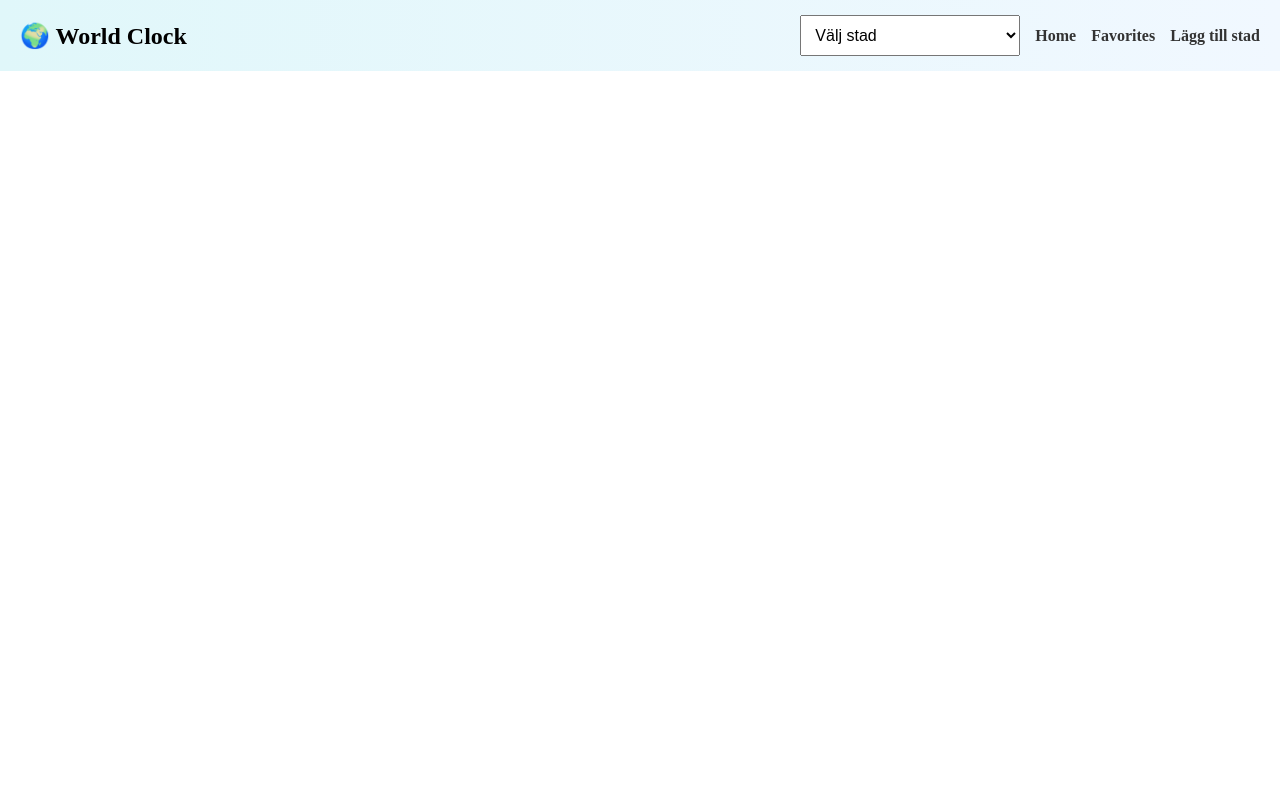
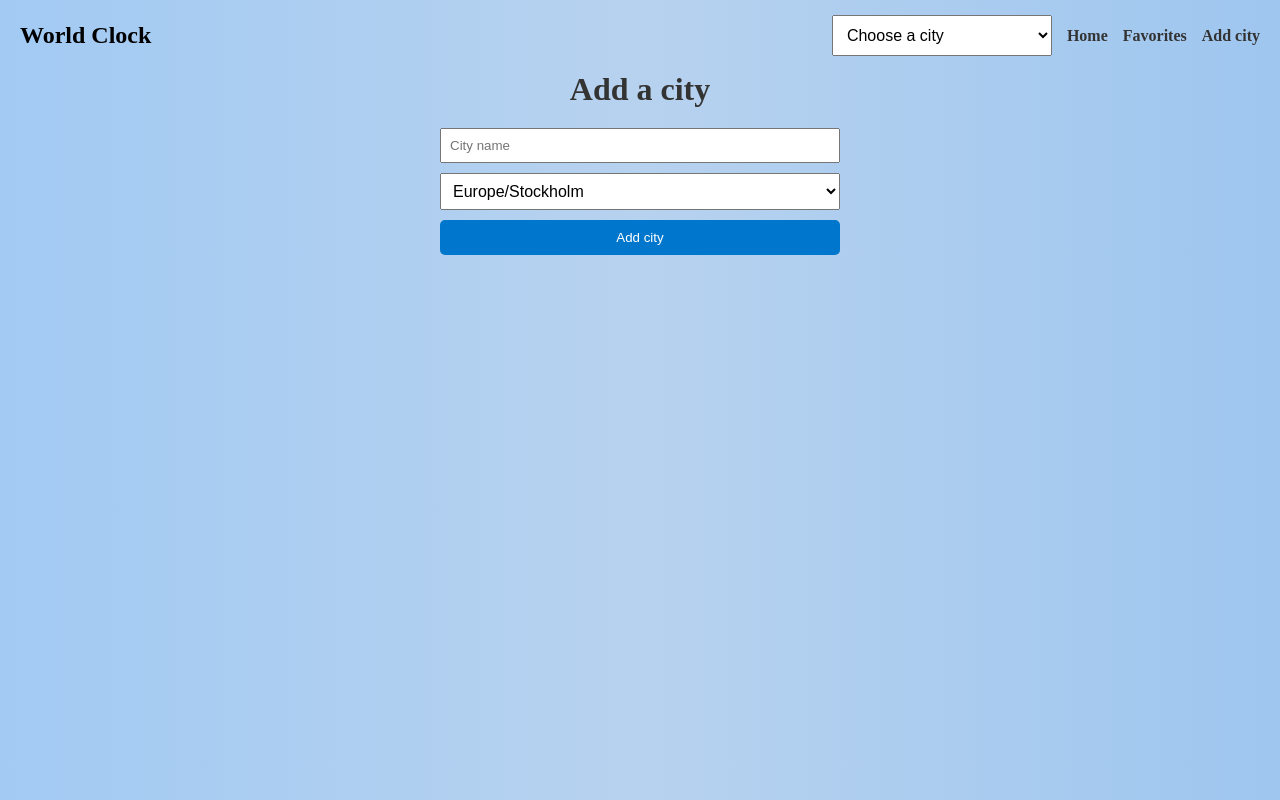
Before and after one commit to Sterje/typescript-exam, a React (Vite) app: page /add-city in a window 1280 px wide. Built offline with nearby package versions, Linux system fonts and the light colour scheme.

Commit message:
add city function and alot of small fixes

```diff
--- a/src/App.tsx
+++ b/src/App.tsx
@@ -3,6 +3,7 @@ import Navbar from './components/Navbar/Navbar';
 import Home from './pages/Home/Home';
 import CityPage from './pages/CityPage/CityPage';
 import Favorites from './pages/Favorites/Favorites';
+import AddCityPage from './pages/AddCityPage/AddCityPage';
 import { BrowserRouter as Router, Route, Routes } from 'react-router-dom';
 const App: React.FC = () => {
   return (
@@ -13,6 +14,7 @@ const App: React.FC = () => {
         <Route path="/" element={<Home />}></Route>
          <Route path="/city/:cityName" element={<CityPage />} />
          <Route path="/favorites" element={<Favorites />} />
+          <Route path="/add-city" element={<AddCityPage />} />
       </Routes>
     </Router>
   </>
--- /dev/null
+++ b/src/components/AddCityForm/AddCityForm.css
@@ -0,0 +1,38 @@
+#add-city-title {
+  text-align: center;
+  font-size: 2rem;
+  margin-bottom: 20px;
+  color: #333;
+}
+
+#add-city-form {
+    max-width: 400px;
+    margin: 0 auto;
+}
+
+#city-name-input {
+  width: 100%;
+  padding: 8px;
+  margin-bottom: 10px;
+}
+
+#timezone-select {
+  width: 100%;
+  padding: 8px;
+  margin-bottom: 10px;
+}
+
+#add-city-button {
+  padding: 10px;
+  width: 100%;
+  background-color: #0077cc;
+  color: white;
+  border: none;
+  border-radius: 5px;
+  cursor: pointer;
+}
+
+#add-city-message {
+    margin-top: 10px;
+    color: green;
+}
--- /dev/null
+++ b/src/components/AddCityForm/AddCityForm.tsx
@@ -0,0 +1,77 @@
+import { useState } from 'react';
+import type { City, TimeZone } from '../../types/types';
+import { v4 as uuidv4 } from 'uuid';
+import './AddCityForm.css';
+
+const timeZones: TimeZone[] = [
+  'Europe/Stockholm', 'America/New_York', 'Asia/Tokyo', 'Australia/Sydney',
+  'Africa/Cairo', 'Europe/London', 'America/Los_Angeles', 'Asia/Dubai',
+  'Asia/Shanghai', 'Europe/Paris', 'America/Chicago', 'Asia/Kolkata',
+  'Pacific/Auckland', 'Africa/Johannesburg', 'Europe/Berlin',
+  'Asia/Singapore', 'America/Toronto', 'Asia/Seoul', 'Europe/Moscow'
+];
+
+const AddCityForm = () => {
+  const [name, setName] = useState('');
+  const [timezone, setTimezone] = useState<TimeZone>('Europe/Stockholm');
+  const [message, setMessage] = useState('');
+
+  const handleSubmit = (e: React.FormEvent<HTMLFormElement>) => {
+    e.preventDefault();
+
+    if (!name.trim()) {
+      setMessage('Stadsnamn krävs.');
+      return;
+    }
+
+    const newCity: City = {
+      id: uuidv4(),
+      name: name.trim(),
+      timezone,
+      isCustom: true
+    };
+
+    const existing: City[] = JSON.parse(localStorage.getItem('customCities') || '[]');
+
+    if (existing.some(city => city.name.toLowerCase() === newCity.name.toLowerCase())) {
+      setMessage('Staden finns redan.');
+      return;
+    }
+
+    const updated = [...existing, newCity];
+    localStorage.setItem('customCities', JSON.stringify(updated));
+    setMessage(`Staden "${newCity.name}" har lagts till!`);
+    setName('');
+  };
+
+  return (
+    <form id="add-city-form" onSubmit={handleSubmit}>
+      <h3 id="add-city-title">Add a city</h3>
+
+      <input
+        id="city-name-input"
+        type="text"
+        placeholder="City name"
+        value={name}
+        onChange={e => setName(e.target.value)}
+      />
+
+      <select
+        id="timezone-select"
+        value={timezone}
+        onChange={e => setTimezone(e.target.value as TimeZone)}>
+        {timeZones.map(zone => (
+          <option key={zone} value={zone}>{zone}</option>
+        ))}
+      </select>
+
+      <button id="add-city-button" type="submit" >
+        Add city
+      </button>
+
+      {message && <p id="add-city-message">{message}</p>}
+    </form>
+  );
+};
+
+export default AddCityForm;
--- a/src/components/CityCard/CityCard.css
+++ b/src/components/CityCard/CityCard.css
@@ -2,7 +2,7 @@
   display: flex;
   flex-direction: column;
   align-items: center;
-  background: #daf7ff;
+  background: #ffffff;
   border: 1px solid #ccc;
   border-radius: 10px;
   padding: 20px;
--- a/src/components/CitySelect/CitySelect.tsx
+++ b/src/components/CitySelect/CitySelect.tsx
@@ -3,13 +3,21 @@ import type { City } from "../../types/types";
 
 interface CitySelectProps {
   cities: City[];
-  onSelect: (cityName: string) => void;
+  onSelect: (city: City) => void;
 }
 
 const CitySelect: React.FC<CitySelectProps> = ({ cities, onSelect }) => {
   return (
-    <select defaultValue="" onChange={(e) => onSelect(e.target.value)}>
-      <option value="" disabled>Välj stad</option>
+    <select
+      defaultValue=""
+      onChange={(e) => {
+        const selected = cities.find((c) => c.name === e.target.value);
+        if (selected) onSelect(selected);
+      }}
+    >
+      <option value="" disabled>
+        Choose a city
+      </option>
       {cities.map((city) => (
         <option key={city.id} value={city.name}>
           {city.name}
--- a/src/components/Navbar/Navbar.css
+++ b/src/components/Navbar/Navbar.css
@@ -1,98 +1,8 @@
-/* .navbar {
-  display: flex;
-  justify-content: space-between;
-  align-items: center;
-  padding: 1rem 2rem;
-  color: rgb(0, 0, 0);
-}
-
-.logo {
-  font-size: 1.5rem;
-  font-weight: bold;
-}
-
-.nav-links {
-  display: flex;
-  align-items: center;
-  gap: 1.5rem;
-}
-
-.nav-links a {
-  color: rgb(0, 0, 0);
-  text-decoration: none;
-  font-size: 1rem;
-}
-
-.hamburger {
-  display: none;
-  flex-direction: column;
-  gap: 5px;
-  cursor: pointer;
-  z-index: 1100;
-}
-
-.hamburger span {
-  width: 25px;
-  height: 3px;
-  background-color: rgb(0, 0, 0);
-  border-radius: 2px;
-  transition: all 0.3s ease-in-out;
-}
-
-@media (max-width: 768px) {
-  .nav-links {
-    position: fixed;
-    top: 0;
-    right: -100%;
-    height: 100vh;
-    width: 70%;
-    background-color: #677e7e;
-    flex-direction: column;
-    padding: 4rem 2rem;
-    gap: 2rem;
-    transition: right 0.3s ease-in-out;
-    z-index: 1050;
-  }
-
-  .nav-links.open {
-    right: 0;
-  }
-
-  .hamburger {
-    display: flex;
-  }
-
-  .hamburger.open span:nth-child(1) {
-    transform: rotate(45deg) translate(5px, 5px);
-  }
-
-  .hamburger.open span:nth-child(2) {
-    opacity: 0;
-  }
-
-  .hamburger.open span:nth-child(3) {
-    transform: rotate(-45deg) translate(5px, -5px);
-  }
-
-  .overlay {
-    position: fixed;
-    top: 0;
-    left: 0;
-    width: 100vw;
-    height: 100vh;
-    background: rgba(255, 255, 255, 0.4);
-    z-index: 1000;
-  }
-} */
-
-
-/* Navbar.css */
 .navbar {
   display: flex;
   justify-content: space-between;
   align-items: center;
   padding: 15px 20px;
-  background: linear-gradient(to right, #e0f7fa, #f1f8ff);
   position: relative;
   z-index: 10;
 }
@@ -171,7 +81,6 @@ select {
   cursor: pointer;
 }
 
-/* Animationer */
 @keyframes fadeIn {
   from { opacity: 0; }
   to { opacity: 1; }
@@ -182,7 +91,6 @@ select {
   to { transform: translateY(0); opacity: 1; }
 }
 
-/* Responsivitet */
 @media (max-width: 768px) {
   .navbar-right.desktop {
     display: none;
--- a/src/components/Navbar/Navbar.tsx
+++ b/src/components/Navbar/Navbar.tsx
@@ -1,4 +1,3 @@
-// src/components/Navbar.tsx
 import { useState, useEffect } from 'react';
 import { useNavigate, NavLink } from 'react-router-dom';
 import type { City } from '../../types/types';
@@ -7,10 +6,13 @@ import CitySelect from '../CitySelect/CitySelect';
 import './Navbar.css';
 
 const Navbar = () => {
+    // State to manage if the mobile menu is open
   const [menuOpen, setMenuOpen] = useState(false);
+  // State to store all cities
   const [allCities, setAllCities] = useState<City[]>([]);
   const navigate = useNavigate();
-
+  // Get all cities on mount and refresh every second to include newly added cities
+  // We are using getAllCities util to fetch cities
   useEffect(() => {
     setAllCities(getAllCities());
 
@@ -20,41 +22,42 @@ const Navbar = () => {
 
     return () => clearInterval(interval);
   }, []);
+  // Function to handle city selection from the dropdown
+  const handleCitySelect = (city: City) => {
+  if (city?.name) {
+    navigate(`/city/${city.name}`);
+    setMenuOpen(false);
+  }
+};
 
-  const handleCitySelect = (cityName: string) => {
-    if (cityName) {
-      navigate(`/city/${cityName}`);
-      setMenuOpen(false);
-    }
-  };
 
   return (
     <nav className="navbar">
-      <div className="navbar-left">
-        <h1>🌍 World Clock</h1>
-      </div>
+      <section className="navbar-left">
+        <h1 id="navbar-title">World Clock</h1>
+      </section>
 
-      <div className="navbar-right desktop">
+      <section className="navbar-right desktop">
         <CitySelect cities={allCities} onSelect={handleCitySelect} />
         <NavLink to="/" className="nav-link">Home</NavLink>
         <NavLink to="/favorites" className="nav-link">Favorites</NavLink>
-        <NavLink to="/add-city" className="nav-link">Lägg till stad</NavLink>
-      </div>
+        <NavLink to="/add-city" className="nav-link">Add city</NavLink>
+      </section>
 
-      <div className="hamburger" onClick={() => setMenuOpen(true)}>☰</div>
-
+      <section className="hamburger" onClick={() => setMenuOpen(true)}>☰</section>
+    {/* If menu is open, show overlay */}
       {menuOpen && (
-        <div className="overlay-menu">
-          <div className="overlay-content">
+        <section className="overlay-menu">
+          <section className="overlay-content">
             <button className="close-btn" onClick={() => setMenuOpen(false)}>✕</button>
 
             <CitySelect cities={allCities} onSelect={handleCitySelect} />
 
             <NavLink to="/" className="overlay-link" onClick={() => setMenuOpen(false)}>Home</NavLink>
             <NavLink to="/favorites" className="overlay-link" onClick={() => setMenuOpen(false)}>Favorites</NavLink>
-            <NavLink to="/add-city" className="overlay-link" onClick={() => setMenuOpen(false)}>Lägg till stad</NavLink>
-          </div>
-        </div>
+            <NavLink to="/add-city" className="overlay-link" onClick={() => setMenuOpen(false)}>Add city</NavLink>
+          </section>
+        </section>
       )}
     </nav>
   );
--- a/src/index.css
+++ b/src/index.css
@@ -3,3 +3,8 @@
   margin: 0;
   padding: 0;
 }
+
+body {
+    background: linear-gradient(to right, #a2caf3, #b7d2ef, #9ec6ef);
+
+}
--- /dev/null
+++ b/src/pages/AddCityPage/AddCityPage.css
@@ -0,0 +1,3 @@
+.add-city-page {
+  padding: 2rem;
+}
--- /dev/null
+++ b/src/pages/AddCityPage/AddCityPage.tsx
@@ -0,0 +1,12 @@
+import AddCityForm from '../../components/AddCityForm/AddCityForm';
+import './AddCityPage.css';
+
+const AddCityPage = () => {
+  return (
+    <section className="add-city-container">
+      <AddCityForm />
+    </section>
+  );
+};
+
+export default AddCityPage;
--- a/src/pages/CityPage/CityPage.tsx
+++ b/src/pages/CityPage/CityPage.tsx
@@ -1,6 +1,7 @@
 import { useParams } from "react-router-dom"
 import { useState, useEffect } from "react"
-import { cities } from '../../data/cities'
+import { getAllCities } from '../../utils/cityUtils'
+
 import type { City } from "../../types/types"
 import CityCard from "../../components/CityCard/CityCard"
 import { toggleFavorite, isFavorite } from "../../utils/favoriteUtils"
@@ -12,12 +13,14 @@ const CityPage = () => {
     const [favorite, setFavorite] = useState<boolean>(false);
 
 useEffect(() => {
+  const allCities = getAllCities();
   if (cityName) {
-            const matchedCity = cities.find(c => c.name.toLowerCase() === cityName.toLowerCase());
+    const matchedCity = allCities.find(c => c.name.toLowerCase() === cityName.toLowerCase());
     setCityData(matchedCity);
     setFavorite(isFavorite(cityName));
   }
 }, [cityName]);
+
 
     const handleToggleFavorite = (name: string) => {
         const updated = toggleFavorite(name);
--- a/src/pages/Favorites/Favorites.css
+++ b/src/pages/Favorites/Favorites.css
@@ -1,5 +1,3 @@
-/* Favorites.css */
-
 .favorites-container {
   padding: 30px 20px;
   max-width: 1200px;
@@ -19,7 +17,6 @@
   gap: 20px;
 }
 
-/* Responsivitet */
 @media (max-width: 600px) {
   .favorites-title {
     font-size: 1.5rem;
```
Lines whose indentation alone changed are shown as unchanged.
